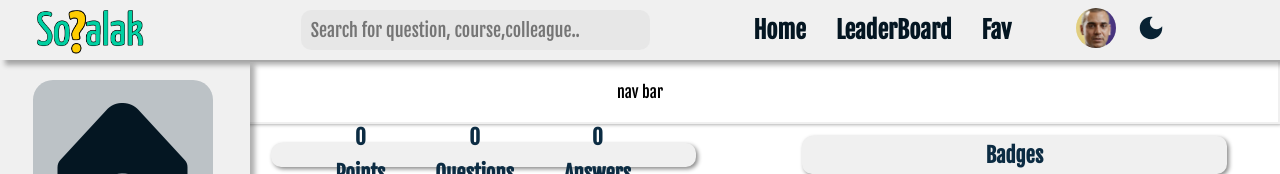
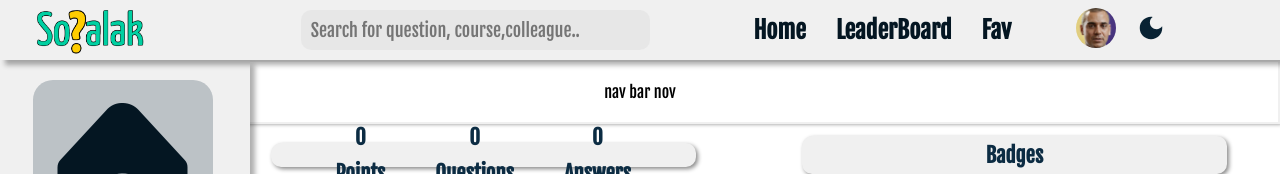
Before and after one commit to Mans1611/So2alak, a React (Create React App) app in the folder frontend/: page /main/profile in a window 1280 px wide. Shown: the top 174 px of the page. Built offline with nearby package versions, Linux system fonts and the light colour scheme; no server answers; a web font is replaced by a local one.

Commit message:
Update Profile.js to scrollIntoView

```diff
--- a/frontend/src/pages/Profile/Profile.js
+++ b/frontend/src/pages/Profile/Profile.js
@@ -1,4 +1,4 @@
-import React, { useState } from 'react'
+import React, { useEffect, useRef, useState } from 'react'
 import './Profile.scss'
 import avatar from "../../assets/user-tie-solid.svg";
 
@@ -6,17 +6,28 @@ const Profile = () => {
     const [username, setUserame] = useState("Mans116");
     const [description, setDescription] = useState("Senior CSE Student @ ASU");
 
-    const [months, setMonths] = useState(Array(12).fill(Array(30).fill(0)));
+    const months = Array(12).fill(Array(30).fill(0));
+    const months_refs  = Array(12).fill(useRef(null));
     const months_names = ["Jan", "Feb", "Mar", "Apr", "May", "Jun", "Jul", "Aug", "Sep", "Oct", "Nov", "Dec"];
 
     const [points, setPoints] = useState(0);
     const [questions, setQuestions] = useState(0);
     const [answers, setAnswers] = useState(0);
 
+    const currentDate = new Date().toDateString().split(" ").slice(0, 4)[1].toLowerCase();
+
+    useEffect(() => {
+        for (let i = 0; i < months_names.length; i++) {
+            if (currentDate === months_names[i].toLowerCase()) {
+                months_refs[i].current.scrollIntoView();
+            }
+        }
+    }, [])
+
     return (
         <div className='profile_container'>
             <div className='nav_bar'>
-                nav bar
+                nav bar {currentDate}
             </div>
             <div className='content'>
                 <div className='side_bar'>
@@ -49,7 +60,7 @@ const Profile = () => {
                             <h1>Activity Calendar</h1>
                             <div className='calendar'>
                                 {months.map((month, index) =>
-                                    <div className='month'>
+                                    <div ref={months_refs[index]} className='month'>
                                         <div className='cells'>
                                             {month.map((cell) => <div className={`cell ${cell? "active":"passive"}`}></div>)}
                                         </div>
```
